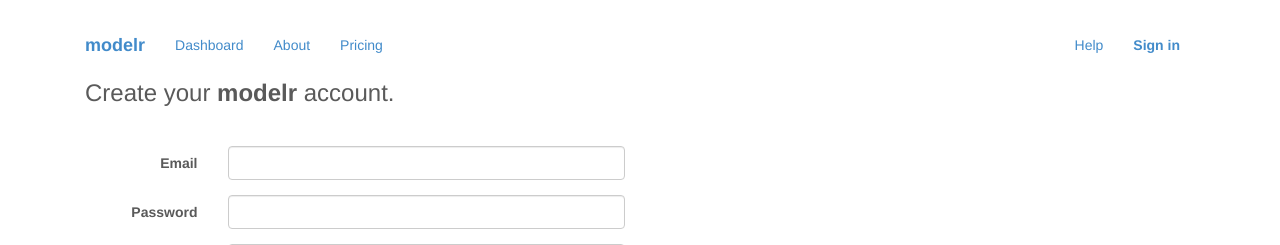
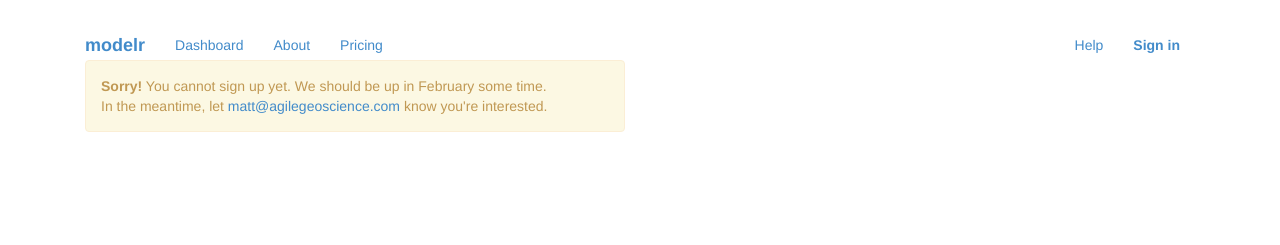
Before and after one commit to agilescientific/modelr-app, a Python web app: template templates/signup.html in a window 1280 px wide. Shown: the top 245 px of the page. Run offline with Jinja, Linux system fonts and the light colour scheme; the template is opened without the code that fills it, so the values that code supplies are empty; some libraries are stand-ins or nearby versions.

Commit message:
disabled signup for now

```diff
--- a/templates/signup.html
+++ b/templates/signup.html
@@ -8,6 +8,12 @@
 
 <div> {{error}}</div>
 
+  <div class="alert alert-warning">
+      <strong>Sorry!</strong> You cannot sign up yet. We should be up in February some time.<br />
+      In the meantime, let <a href="mailto:matt@agilegeoscience.com">matt@agilegeoscience.com</a> know you're interested.
+  </div>
+
+<!--
 <h3>Create your <strong>modelr</strong> account.</h3>
 <p>&nbsp;</p>
 
@@ -39,6 +45,7 @@
   </div>
 
   </form>
+  -->
 
 </div>
 </div>
```
